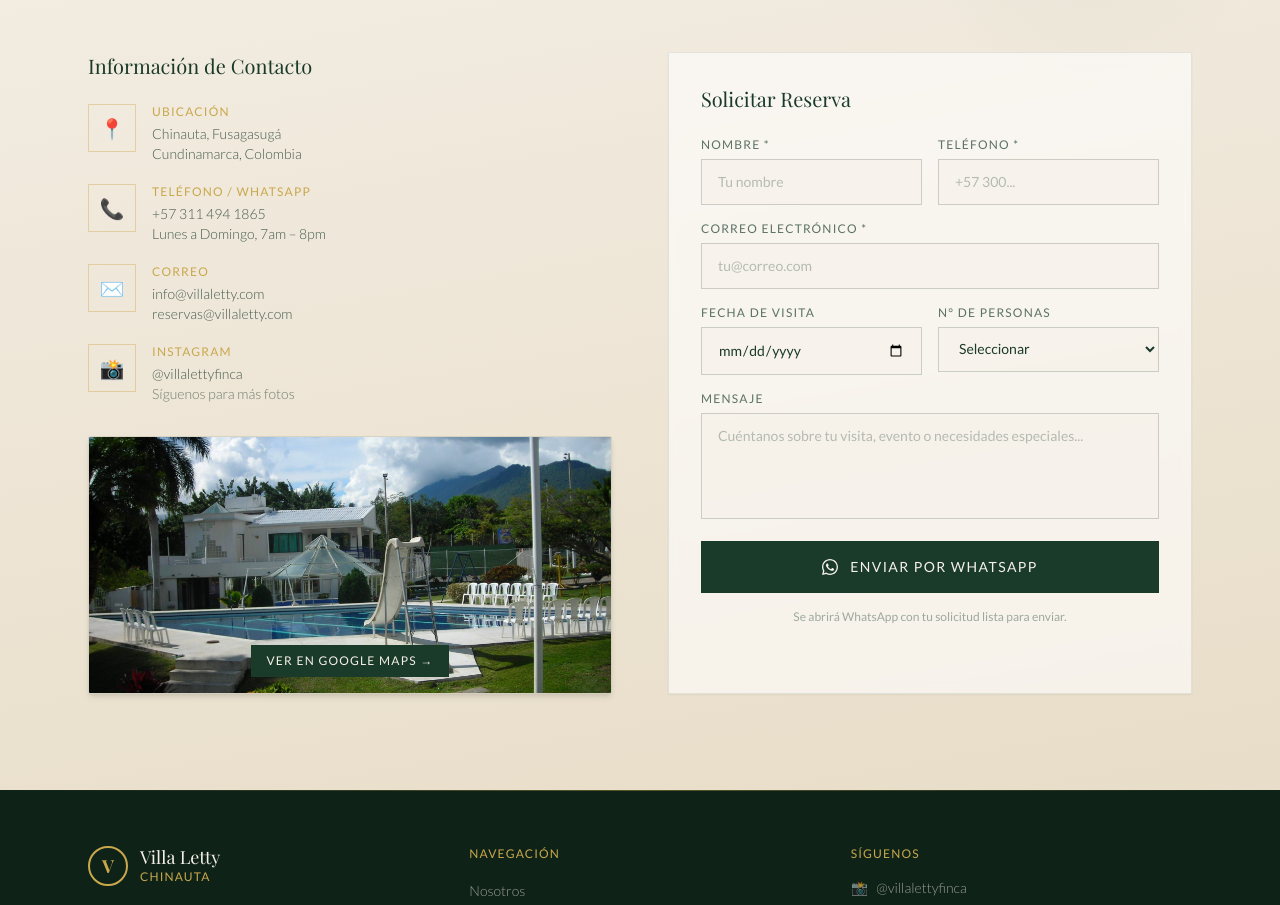
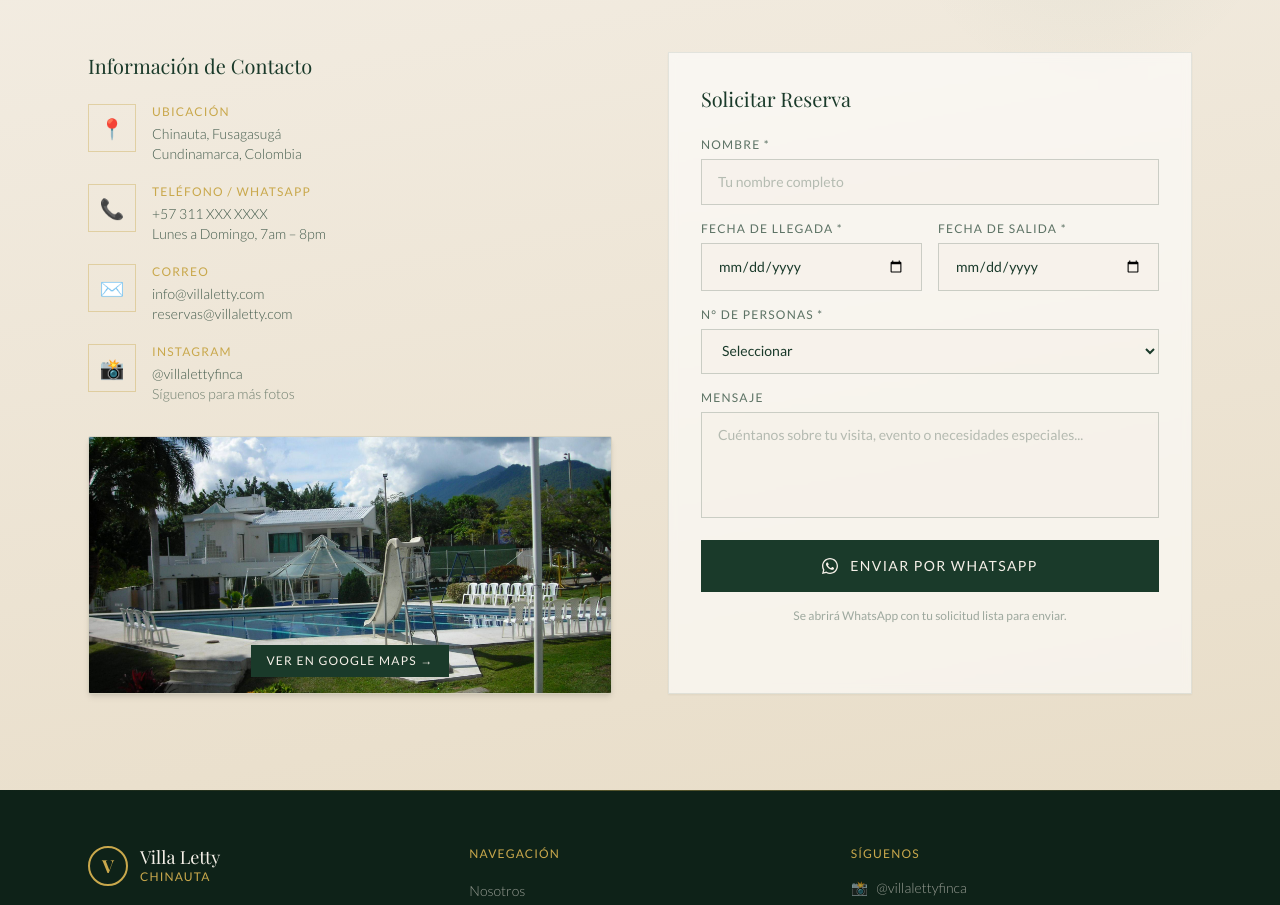
Before and after one commit to Dangod-spec/villa-letty, a Next.js app: page / in a window 1280 px wide. Shown: the part 6380-7285 px from the top of the page. Built offline with nearby package versions, Linux system fonts and the light colour scheme; a web font is replaced by a local one.

Commit message:
Update Contacto.tsx

```diff
--- a/app/components/Contacto.tsx
+++ b/app/components/Contacto.tsx
@@ -11,7 +11,7 @@
   {
     icon: '📞',
     title: 'Teléfono / WhatsApp',
-    lines: ['+57 311 494 1865', 'Lunes a Domingo, 7am – 8pm'],
+    lines: ['+57 311 XXX XXXX', 'Lunes a Domingo, 7am – 8pm'],
   },
   {
     icon: '✉️',
@@ -28,9 +28,8 @@
 export default function Contacto() {
   const [form, setForm] = useState({
     nombre: '',
-    email: '',
-    telefono: '',
-    fechas: '',
+    llegada: '',
+    salida: '',
     personas: '',
     mensaje: '',
   })
@@ -42,12 +41,12 @@
   const handleSubmit = (e: React.FormEvent) => {
     e.preventDefault()
 
-    const phoneNumber = '573134941865'
+    const phoneNumber = '573242307424'
 
-    // Formatear fecha legible
-    const fechaFormateada = form.fechas
-      ? new Date(form.fechas + 'T12:00:00').toLocaleDateString('es-CO', {
-          day: 'numeric', month: 'long', year: 'numeric'
+    const formatFecha = (fecha: string) =>
+      fecha
+        ? new Date(fecha + 'T12:00:00').toLocaleDateString('es-CO', {
+            day: 'numeric', month: 'long', year: 'numeric',
           })
         : 'Por confirmar'
 
@@ -55,9 +54,8 @@
       '🌿 *Solicitud de Reserva — Villa Letty*',
       '',
       `*Nombre:* ${form.nombre}`,
-      `*Teléfono:* ${form.telefono}`,
-      form.email ? `*Correo:* ${form.email}` : null,
-      `*Fecha de visita:* ${fechaFormateada}`,
+      `*Fecha de llegada:* ${formatFecha(form.llegada)}`,
+      `*Fecha de salida:* ${formatFecha(form.salida)}`,
       form.personas ? `*N° de personas:* ${form.personas}` : null,
       form.mensaje ? `*Mensaje:* ${form.mensaje}` : null,
       '',
@@ -181,7 +179,6 @@
                   Solicitar Reserva
                 </h3>
                 <form onSubmit={handleSubmit} className="space-y-4">
-                  <div className="grid grid-cols-2 gap-4">
                   <div>
                     <label className="block text-verde-oscuro/70 text-xs uppercase tracking-widest font-sans mb-1.5">
                       Nombre *
@@ -192,37 +189,7 @@
                       required
                       value={form.nombre}
                       onChange={handleChange}
-                        placeholder="Tu nombre"
-                        className="w-full px-4 py-3 border border-verde-oscuro/20 bg-crema/50 text-verde-oscuro font-sans text-sm focus:outline-none focus:border-dorado transition-colors placeholder-verde-oscuro/30"
-                      />
-                    </div>
-                    <div>
-                      <label className="block text-verde-oscuro/70 text-xs uppercase tracking-widest font-sans mb-1.5">
-                        Teléfono *
-                      </label>
-                      <input
-                        type="tel"
-                        name="telefono"
-                        required
-                        value={form.telefono}
-                        onChange={handleChange}
-                        placeholder="+57 300..."
-                        className="w-full px-4 py-3 border border-verde-oscuro/20 bg-crema/50 text-verde-oscuro font-sans text-sm focus:outline-none focus:border-dorado transition-colors placeholder-verde-oscuro/30"
-                      />
-                    </div>
-                  </div>
-
-                  <div>
-                    <label className="block text-verde-oscuro/70 text-xs uppercase tracking-widest font-sans mb-1.5">
-                      Correo electrónico *
-                    </label>
-                    <input
-                      type="email"
-                      name="email"
-                      required
-                      value={form.email}
-                      onChange={handleChange}
-                      placeholder="tu@correo.com"
+                      placeholder="Tu nombre completo"
                       className="w-full px-4 py-3 border border-verde-oscuro/20 bg-crema/50 text-verde-oscuro font-sans text-sm focus:outline-none focus:border-dorado transition-colors placeholder-verde-oscuro/30"
                     />
                   </div>
@@ -230,22 +197,39 @@
                   <div className="grid grid-cols-2 gap-4">
                     <div>
                       <label className="block text-verde-oscuro/70 text-xs uppercase tracking-widest font-sans mb-1.5">
-                        Fecha de visita
+                        Fecha de llegada *
                       </label>
                       <input
                         type="date"
-                        name="fechas"
-                        value={form.fechas}
+                        name="llegada"
+                        required
+                        value={form.llegada}
                         onChange={handleChange}
                         className="w-full px-4 py-3 border border-verde-oscuro/20 bg-crema/50 text-verde-oscuro font-sans text-sm focus:outline-none focus:border-dorado transition-colors"
                       />
                     </div>
                     <div>
                       <label className="block text-verde-oscuro/70 text-xs uppercase tracking-widest font-sans mb-1.5">
-                        N° de personas
+                        Fecha de salida *
+                      </label>
+                      <input
+                        type="date"
+                        name="salida"
+                        required
+                        value={form.salida}
+                        onChange={handleChange}
+                        className="w-full px-4 py-3 border border-verde-oscuro/20 bg-crema/50 text-verde-oscuro font-sans text-sm focus:outline-none focus:border-dorado transition-colors"
+                      />
+                    </div>
+                  </div>
+
+                  <div>
+                    <label className="block text-verde-oscuro/70 text-xs uppercase tracking-widest font-sans mb-1.5">
+                      N° de personas *
                     </label>
                     <select
                       name="personas"
+                      required
                       value={form.personas}
                       onChange={handleChange}
                       className="w-full px-4 py-3 border border-verde-oscuro/20 bg-crema/50 text-verde-oscuro font-sans text-sm focus:outline-none focus:border-dorado transition-colors"
@@ -255,7 +239,6 @@
                         <option key={n} value={n}>{n} personas</option>
                       ))}
                     </select>
-                    </div>
                   </div>
 
                   <div>
```
Lines whose indentation alone changed are shown as unchanged.
